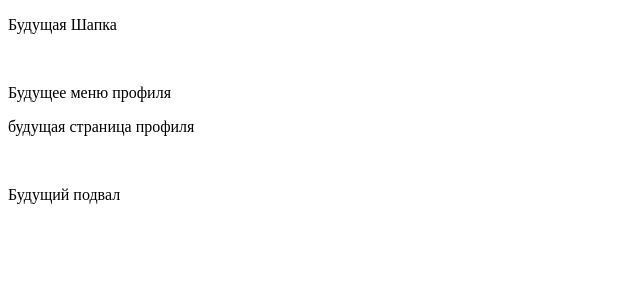
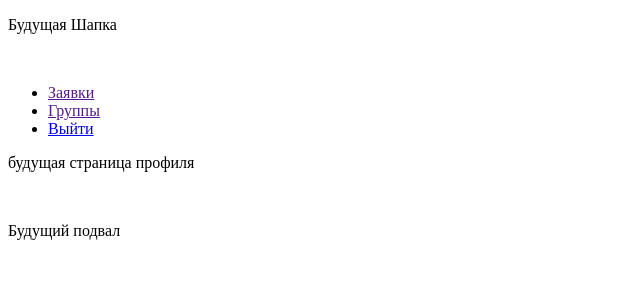
Before and after one commit to rehacomp-oit/rehacomp-learning, a Django app: template server/apps/main/templates/main/index.html in a window 1280 px wide. Shown: the top 300 px of the page, without its empty margins (0-640 px from the left). Run offline with Django 4.2, Linux system fonts and the light colour scheme; the template is opened without the code that fills it, so the values that code supplies are empty.

Commit message:
feat: Implement a menu for the profile page

```diff
--- a/server/apps/main/templates/main/index.html
+++ b/server/apps/main/templates/main/index.html
@@ -4,7 +4,17 @@
 
 {% block content %}
     <nav class="navigation">
-      <p>Будущее меню профиля</p>
+      <ul class="menu-items">
+        <li class="menu-item" role="menuitem">
+          <a href="">Заявки</a>
+        </li>
+        <li class="menu-item" role="menuitem">
+          <a href="">Группы</a>
+        </li>
+        <li class="menu-item" role="menuitem">
+          <a href="{% url 'accounts:logout' %}">Выйти</a>
+        </li>
+      </ul>
     </nav>
 
     <p>будущая страница профиля</p>
```
